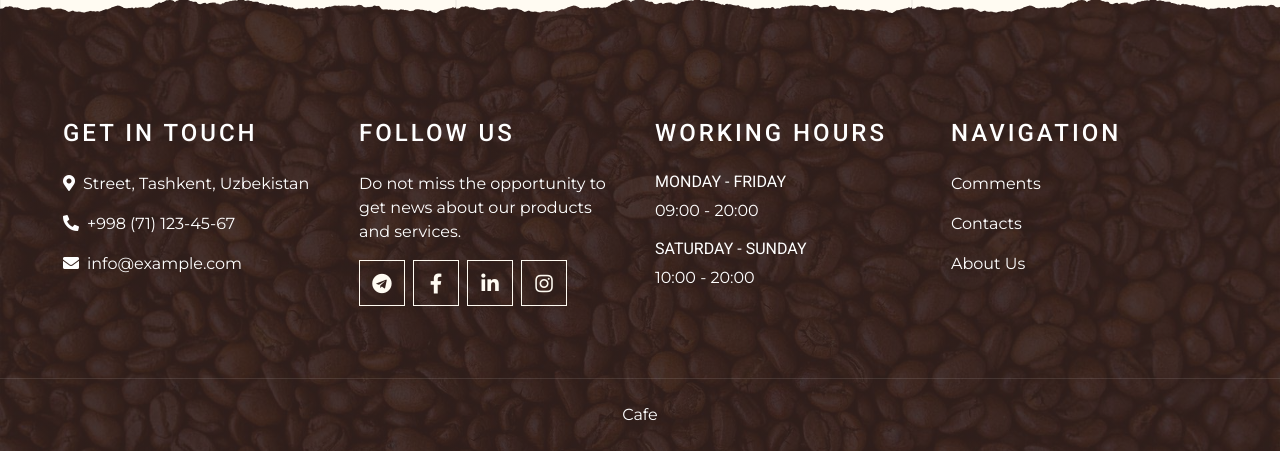
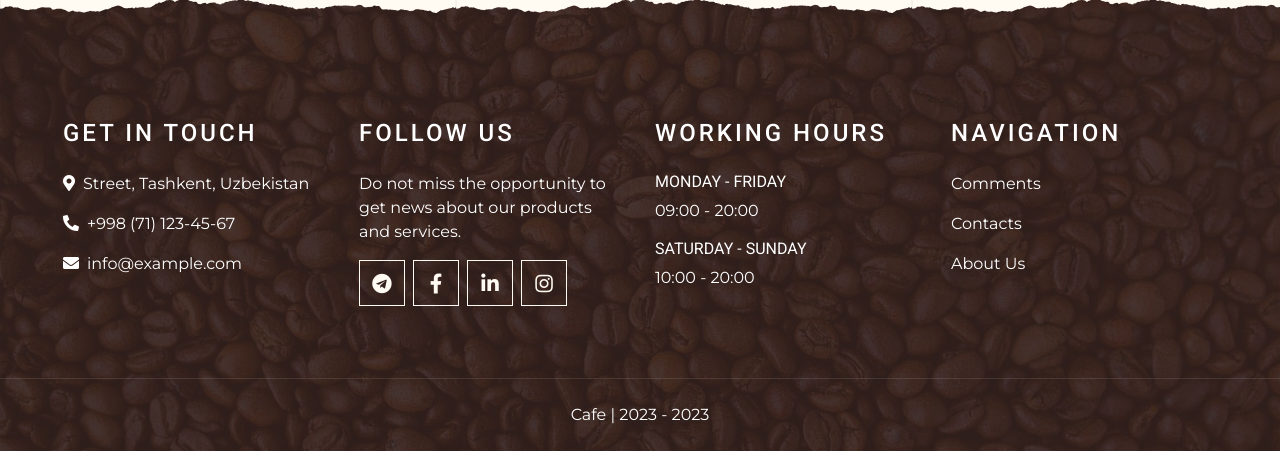
Before and after one commit to AmalSultanov/coffee_shop, a Django app: page /en/contact/ in a window 1280 px wide. Shown: the part 1313-1764 px from the top of the page. Run offline with Django 4.2, Linux system fonts and the light colour scheme; data that the repository does not hold is empty; some libraries are stand-ins or nearby versions.

Commit message:
made changes in footer

```diff
--- a/templates/layouts/footer.html
+++ b/templates/layouts/footer.html
@@ -54,6 +54,6 @@
     </div>
     <div class="container-fluid text-center text-white border-top mt-4 py-4 px-sm-3 px-md-5"
          style="border-color: rgba(256, 256, 256, .1) !important;">
-        <p class="m-0 text-white">Cafe</p>
+        <p class="m-0 text-white">Cafe | 2023 - <script>document.write(new Date().getFullYear());</script></p>
     </div>
 </div>
```
